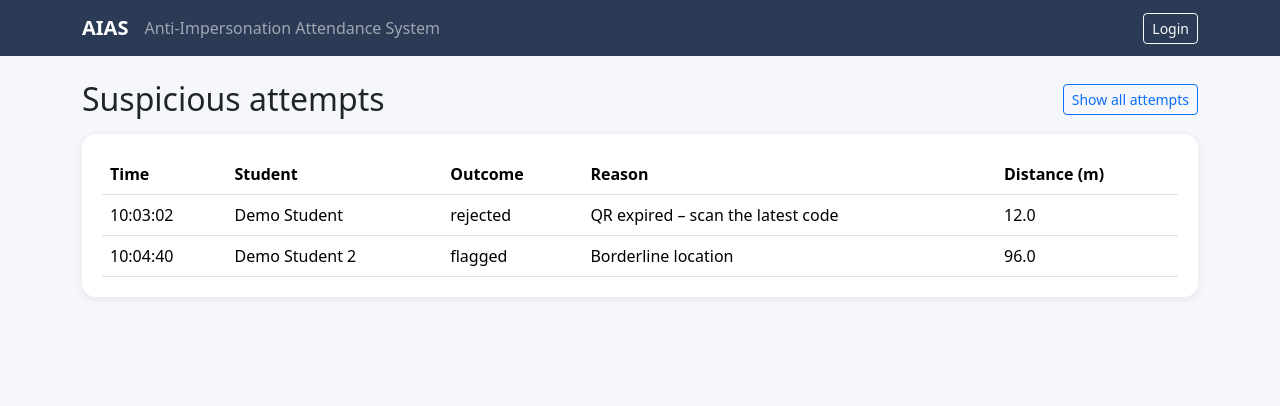
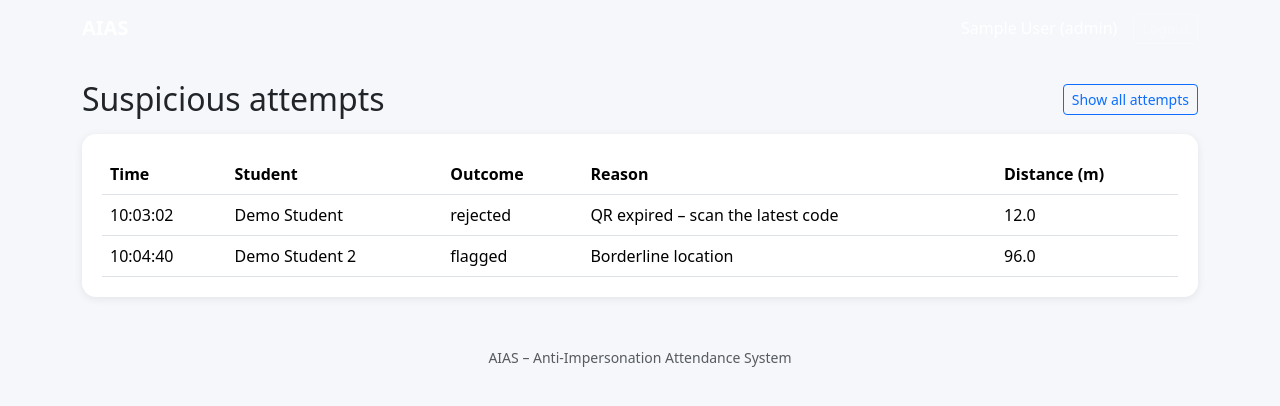
Before and after one commit to lineyshabamane07-cloud/Anti-Impersonation-Attendance-System, a Flask app: page /admin/attempts in a window 1280 px wide. Shown: the top 406 px of the page. Run offline with Flask 3, Linux system fonts and the light colour scheme; the visitor is signed in with stand-in values (Sample User, id 1).

Commit message:
Refactor HTML structure and update Bootstrap classes

```diff
--- a/templates/base.html
+++ b/templates/base.html
@@ -1,36 +1,119 @@
-<!doctype html>
+<!DOCTYPE html>
 <html lang="en">
+
 <head>
-  <meta charset="utf-8">
-  <meta name="viewport" content="width=device-width, initial-scale=1">
-  <title>{% block title %}AIAS{% endblock %} – Anti-Impersonation Attendance System</title>
-  <link href="https://cdn.jsdelivr.net/npm/bootstrap@5.3.3/dist/css/bootstrap.min.css" rel="stylesheet">
-  <link href="{{ url_for('static', filename='css/style.css') }}" rel="stylesheet">
-  {% block head %}{% endblock %}
+
+    <meta charset="UTF-8">
+
+    <meta name="viewport"
+          content="width=device-width, initial-scale=1.0">
+
+    <title>
+        {% block title %}AIAS{% endblock %}
+    </title>
+
+    <link
+        href="https://cdn.jsdelivr.net/npm/bootstrap@5.3.3/dist/css/bootstrap.min.css"
+        rel="stylesheet">
+
+    <link rel="stylesheet"
+          href="{{ url_for('static', filename='css/style.css') }}">
+
 </head>
+
 <body>
-  <nav class="navbar navbar-expand-md navbar-dark aias-nav">
+
+<nav class="navbar navbar-dark navbar-expand-lg aias-navbar">
+
     <div class="container">
-      <a class="navbar-brand fw-bold" href="{{ url_for('index') }}">AIAS</a>
-      <span class="navbar-text d-none d-md-inline">Anti-Impersonation Attendance System</span>
-      <div class="ms-auto">
+
+        <a class="navbar-brand fw-bold"
+           href="/">
+            AIAS
+        </a>
+
+        <div class="d-flex align-items-center">
+
             {% block nav_right %}
-        <a class="btn btn-outline-light btn-sm" href="{{ url_for('auth.login') }}">Login</a>
+
+            {% if session.get('user') %}
+
+                <span class="navbar-text text-white me-3">
+
+                    {{ session.user.name }}
+                    ({{ session.user.role }})
+
+                </span>
+
+                <a class="btn btn-outline-light btn-sm"
+                   href="{{ url_for('auth.logout') }}">
+                    Logout
+                </a>
+
+            {% else %}
+
+                <a class="btn btn-outline-light btn-sm"
+                   href="{{ url_for('auth.login') }}">
+                    Login
+                </a>
+
+            {% endif %}
+
             {% endblock %}
+
         </div>
+
     </div>
+
 </nav>
 
+
 <main class="container py-4">
+
     {% with messages = get_flashed_messages(with_categories=true) %}
+
+        {% if messages %}
+
             {% for category, message in messages %}
-        <div class="alert alert-{{ category }}">{{ message }}</div>
+
+                <div class="alert alert-{{ category }} alert-dismissible fade show">
+
+                    {{ message }}
+
+                    <button type="button"
+                            class="btn-close"
+                            data-bs-dismiss="alert">
+                    </button>
+
+                </div>
+
             {% endfor %}
+
+        {% endif %}
+
     {% endwith %}
-    {% block content %}{% endblock %}
+
+    {% block content %}
+
+    {% endblock %}
+
 </main>
 
+
+<footer class="text-center py-4 text-muted">
+
+    <small>
+        AIAS – Anti-Impersonation Attendance System
+    </small>
+
+</footer>
+
+
 <script src="https://cdn.jsdelivr.net/npm/bootstrap@5.3.3/dist/js/bootstrap.bundle.min.js"></script>
-  {% block scripts %}{% endblock %}
+
+{% block scripts %}
+
+{% endblock %}
+
 </body>
 </html>
```
Lines whose indentation alone changed are shown as unchanged.
